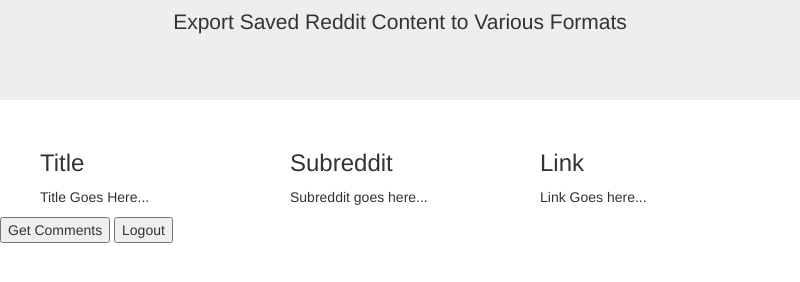
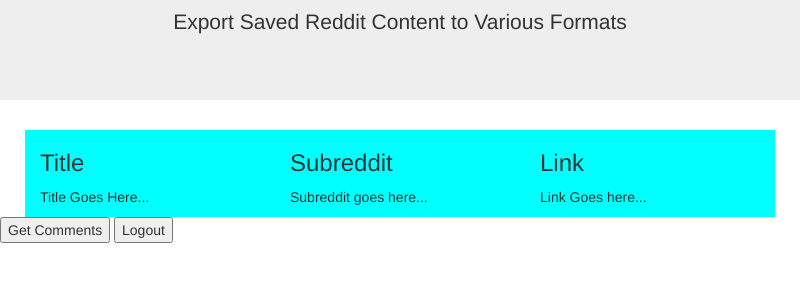
Before and after one commit to jacobacon/hoarder-for-reddit, an Electron app: page app/views/index.html in a window 800 px wide. Shown: the part 140-422 px from the top of the page. Drawn offline with nearby package versions, Linux system fonts and the light colour scheme; no server answers.

Commit message:
Enable Custome CSS for App Main View

```diff
--- /dev/null
+++ b/app/views/css/app.css
@@ -0,0 +1,8 @@
+html, body{
+    overflow: hidden;
+}
+
+#content{
+    overflow: scroll;
+    background-color: aqua;
+}
--- a/app/views/index.html
+++ b/app/views/index.html
@@ -5,6 +5,7 @@
     <title>Reddit Saver</title>
 
     <script>window.$ = window.jQuery = require('jquery');</script>
+    <link href="css/app.css" rel="stylesheet">
     <link href="../../node_modules/bootstrap/dist/css/bootstrap.min.css" rel="stylesheet">
     <script src="../../node_modules/bootstrap/dist/js/bootstrap.min.js"></script>
     <script src="../../node_modules/jquery/dist/jquery.min.js"></script>
@@ -20,7 +21,7 @@
     <strong>Danger!</strong> This alert box could indicate a dangerous or potentially negative action.
 </div>
 
-<div class="container">
+<div class="container" id="content">
     <div class="row">
         <div class="col-sm-4" id="titleColumn">
             <h3>Title</h3>
@@ -43,10 +44,6 @@
     <button type="button" class='logout-button' onclick="logout()">Logout</button>
 </div>
 
-<div id="content">
-
-
-</div>
 
 <script src="js/index.js">
 </script>
```
